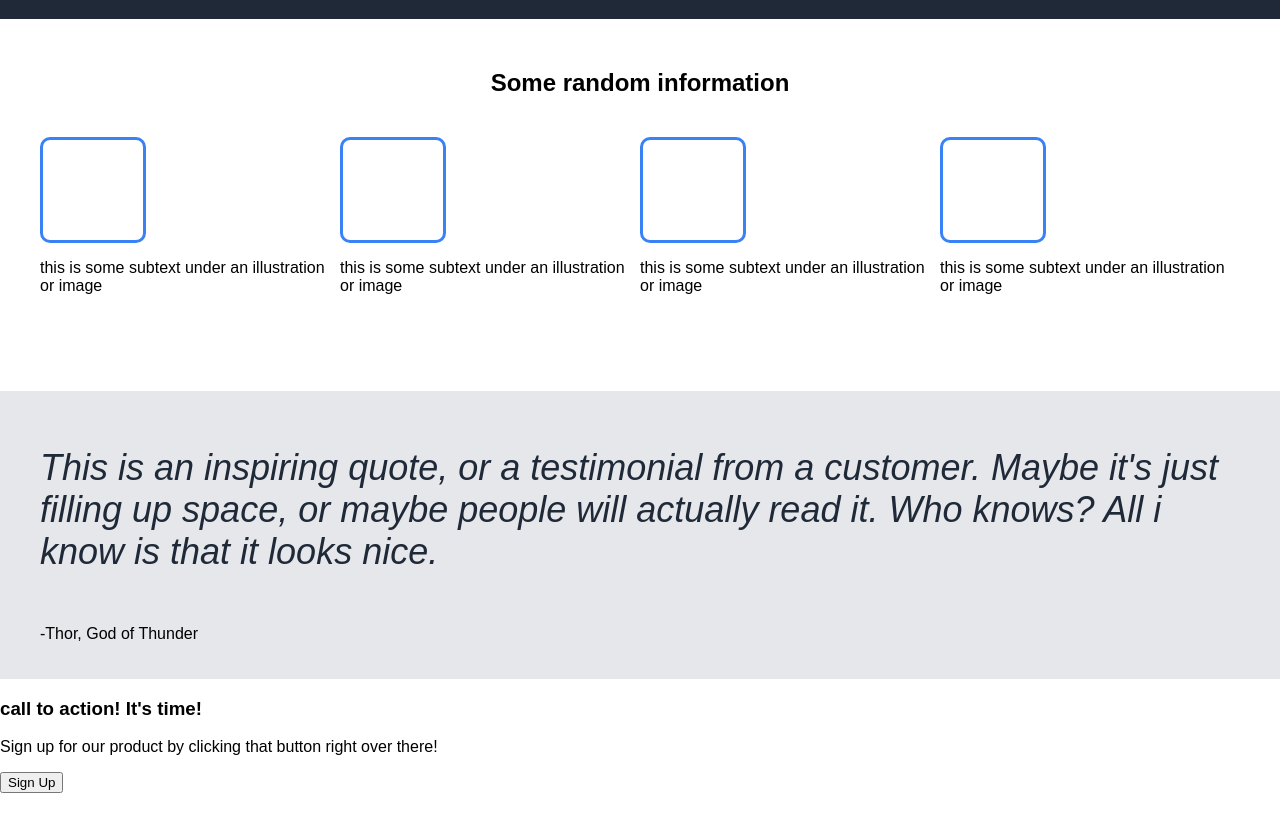
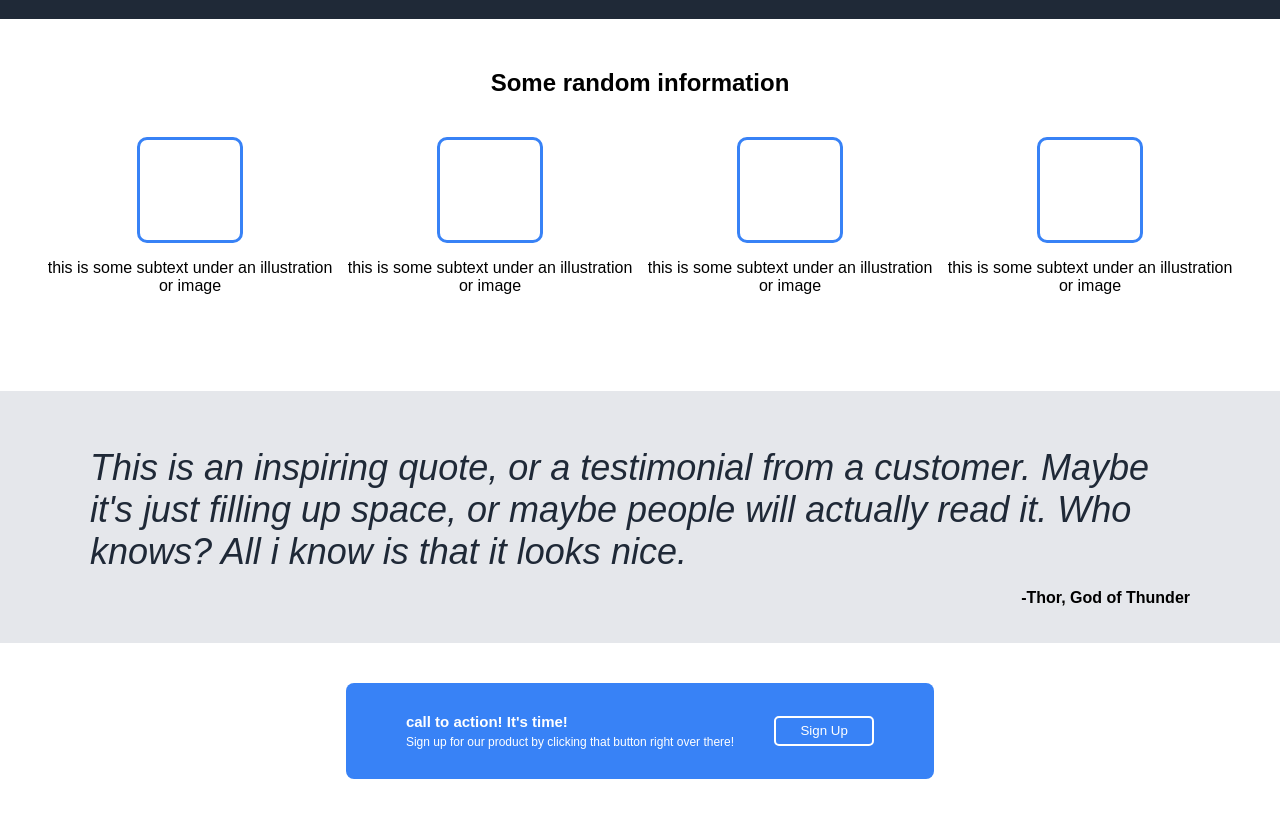
Before and after one commit to abking4/odin-practice-page, a plain HTML site: page index.html in a window 1280 px wide. Shown: the part 360-1179 px from the top of the page. Before the commit the page ends 1153 px from the top, so only its background shows below. Drawn offline with Linux system fonts and the light colour scheme.

Commit message:
periodic backup

```diff
--- a/index.html
+++ b/index.html
@@ -53,11 +53,13 @@
     </div>
 
     <div class="section3">
-        <div class="action">
-            <h3>call to action! It's time!</h3>
-            <p>Sign up for our product by clicking that button right over there!</p>
+        <div class="bluebox">
+            <div class="action">
+                <h3>call to action! It's time!</h3>
+                <div class="ctacopy">Sign up for our product by clicking that button right over there!</div>
+            </div>
+            <button class="signup2">Sign Up</button>
         </div>
-        <button class="signup2">Sign Up</button>
     </div>
 </body>
 
--- a/style.css
+++ b/style.css
@@ -81,6 +81,16 @@
     padding-top: 30px;
 }
 
+.boxparagraph {
+    display: flex;
+    flex-direction: column;
+    align-items: center;
+}
+
+.boxcopy {
+    text-align: center;
+}
+
 .box {
     width: 100px;
     height: 100px;
@@ -94,11 +104,64 @@
     display: flex;
     flex-direction: column;
     justify-content: center;
-    padding: 20px 40px;
+    padding: 20px 90px;
 }
 
-.quote {
+.quote p {
     font-style: italic;
     color: #1f2937;
     font-size: 36px;
+    margin-bottom: 0;
 }
+
+.thor {
+    font-weight: bold;
+    align-self: flex-end;
+    padding-top: 0;
+}
+
+.section3{
+    display: flex;
+    justify-content: center;
+    margin: 20px;
+}
+
+.bluebox{
+    display: flex;
+    background-color: #3882f6;
+    justify-content: center;
+    align-items: center;
+    border-radius: 8px;
+    margin: 20px 40px;
+    padding: 30px 60px;
+    gap: 40px;
+}
+
+.signup2 {
+    border-radius: 5px;
+    background-color: #3882f6;
+    width: 100px;
+    height: 30px;
+    border: 2px;
+    border-style: solid;
+    border-color: white;
+    color: white;
+}
+
+.action {
+
+}
+
+.ctacopy{
+    margin: 0;
+    color: white;
+    font-size: 12px;
+}
+
+h3 {
+    margin: 0;
+    color: white;
+    font-weight: bold;
+    padding-bottom: 5px;
+    font-size: 15px;
+}
```
